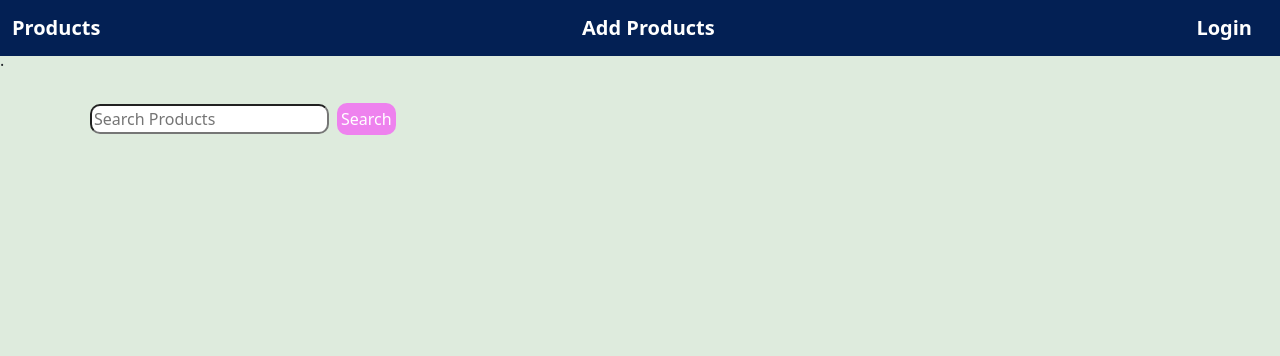
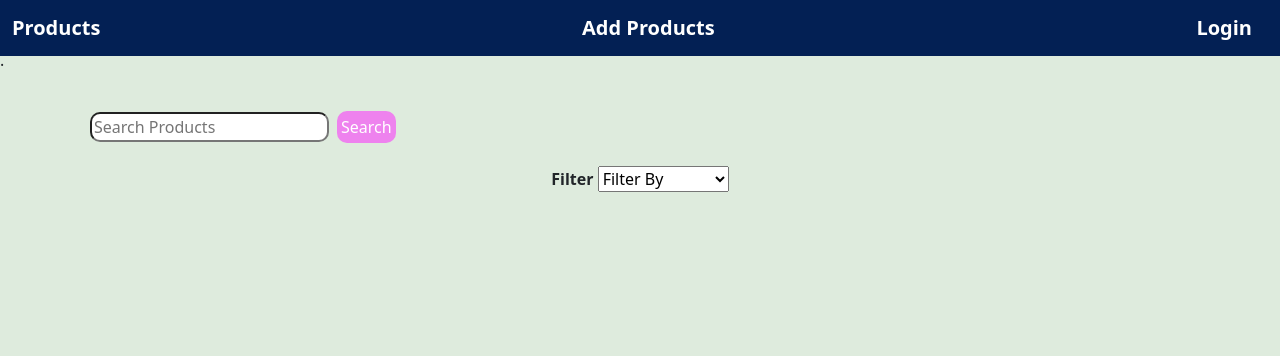
Before and after one commit to sandeepbisht045/email_notify, a Django app: page / in a window 1280 px wide. Shown: the top 356 px of the page. Run offline with Django 4.2, Linux system fonts and the light colour scheme; data that the repository does not hold is empty.

Commit message:
added filter

```diff
--- a/Products_notify/views.py
+++ b/Products_notify/views.py
@@ -47,7 +47,19 @@ def mail_send(request):
 def index(request):
     msg,pr_="",""
     get_data = Products.objects.all()
+
     param_=request.GET.get("res")
+    filter_=request.GET.get("filter")
+    if filter_:
+        if filter_=="latest":
+            get_data = Products.objects.all().order_by('-id')
+        elif filter_=="earliest":
+            get_data = Products.objects.all()
+        elif filter_=="expired":
+            get_data = Products.objects.filter(expires_in__lt=0)
+        elif filter_=="active":
+            get_data = Products.objects.filter(expires_in__gte=0)
+
     if param_:
         pr_="param"
         if param_=="updated":
--- a/templates/index.html
+++ b/templates/index.html
@@ -88,6 +88,7 @@
   <div>.</div>
 
   {%block body%}
+  <h6>{{msg}}</h6>
   {%if msg%}
   <div class="row" id="display_alert">
     <div class="col-md-4"></div>
@@ -108,6 +109,18 @@
         <div class="col-md-5"><form autocomplete="off" action="/subscribe" method="get"><input required  placeholder="Enter Email for Alert" style="display: inline; border-radius: 7px; " type="email" name="email" class="m-2 "><button  style="padding: 4px; color: white; background-color: green; border-radius: 5px; border: transparent;" type="submit" ><span style="font-weight: bold;border: 1px solid green;color:white;font-size:small">Subscribe/Unsubscribe</span></form></div>
      {%endif%}
       <div class="col-md-4"><form autocomplete="off" action="/search" method="get"><input required  placeholder="Search Products" style="display: inline; border-radius: 10px; " type="text" name="search" class="m-2 "><input  style="padding: 4px; color: white; background-color: violet; border-radius: 10px; border: transparent;" type="submit" value="Search"></form></div></div>
+
+      <div class="form-group mt-3 text-center">
+        <label for="exampleInputPassword1"> <b>Filter</b></label>
+        <select  onclick="f(this)" required name="payment_mode" id="exampleInputPassword1">
+          <option disabled selected value="">Filter By</option>
+          <option value="latest">Added Latest</option>
+          <option value="earliest">Added Earliest</option>
+          <option value="expired">Expired</option>
+          <option value="active">Active</option>
+        </select>
+      </div>
+
       {% for i in get_data %}
 
       <div class="col-sm-4 ml-1">
@@ -209,6 +222,15 @@
         // document.getElementById("delete").submit();
       }
     }
+
+    // function for sending filter option value to server
+    function f(e){
+      if(e.value=="latest"){location.replace("/?filter="+e.value)}
+      else if(e.value=="earliest"){location.replace("/?filter="+e.value)}
+      else if(e.value=="expired"){location.replace("/?filter="+e.value)}
+      else if(e.value=="active"){location.replace("/?filter="+e.value)}
+
+    }
   </script>
   {% endblock %}
 
```
